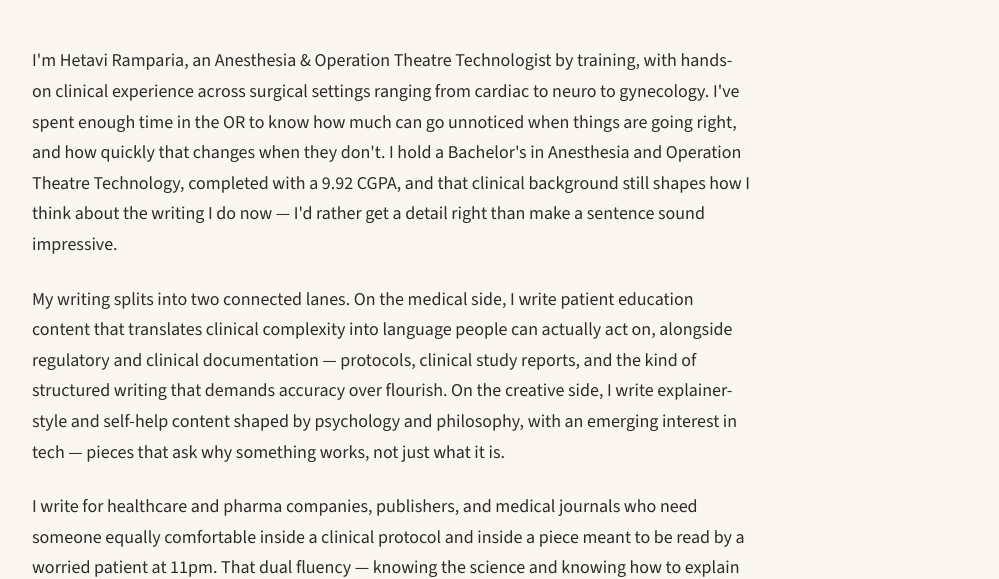
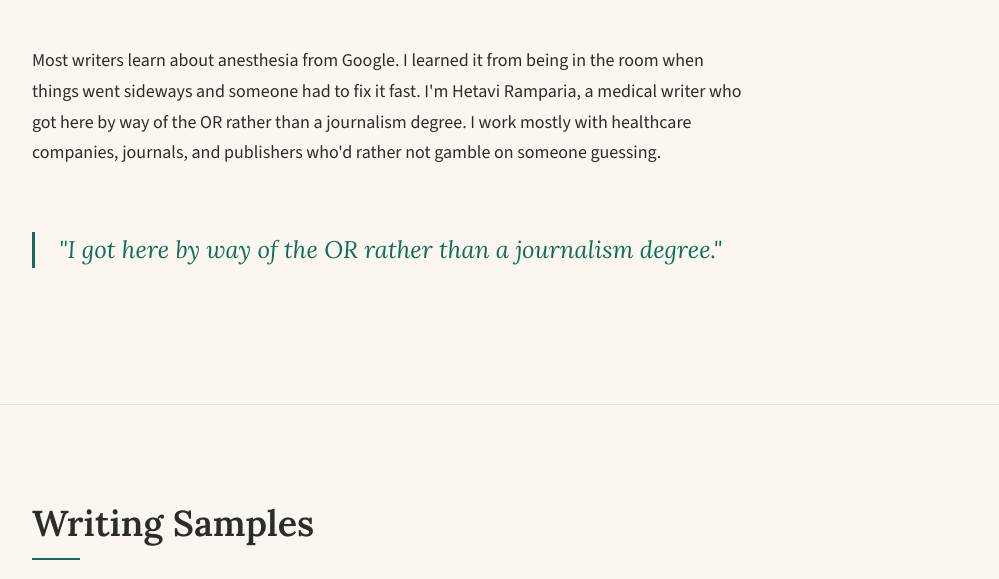
Before and after one commit to Hetavi369/hetavi-portfolio, a plain HTML site: page index.html in a window 1280 px wide. Shown: the part 375-954 px from the top of the page, without its empty margins (140-1139 px from the left). Drawn offline with nearby package versions, Linux system fonts and the light colour scheme.

Commit message:
Update index.html
update bio intro paragraph

```diff
--- a/index.html
+++ b/index.html
@@ -52,13 +52,11 @@
         </div>
 
         <div class="bio-paragraphs">
-          <p>I'm Hetavi Ramparia, an Anesthesia & Operation Theatre Technologist by training, with hands-on clinical experience across surgical settings ranging from cardiac to neuro to gynecology. I've spent enough time in the OR to know how much can go unnoticed when things are going right, and how quickly that changes when they don't. I hold a Bachelor's in Anesthesia and Operation Theatre Technology, completed with a 9.92 CGPA, and that clinical background still shapes how I think about the writing I do now — I'd rather get a detail right than make a sentence sound impressive.</p>
-          <p>My writing splits into two connected lanes. On the medical side, I write patient education content that translates clinical complexity into language people can actually act on, alongside regulatory and clinical documentation — protocols, clinical study reports, and the kind of structured writing that demands accuracy over flourish. On the creative side, I write explainer-style and self-help content shaped by psychology and philosophy, with an emerging interest in tech — pieces that ask why something works, not just what it is.</p>
-          <p>I write for healthcare and pharma companies, publishers, and medical journals who need someone equally comfortable inside a clinical protocol and inside a piece meant to be read by a worried patient at 11pm. That dual fluency — knowing the science and knowing how to explain it — is the throughline across everything in this portfolio.</p>
+          <p>Most writers learn about anesthesia from Google. I learned it from being in the room when things went sideways and someone had to fix it fast. I'm Hetavi Ramparia, a medical writer who got here by way of the OR rather than a journalism degree. I work mostly with healthcare companies, journals, and publishers who'd rather not gamble on someone guessing.</p>
 
           <blockquote class="bio-pullquote">
-            "I'd rather get a detail right than make a sentence sound impressive."
-          </blockquote>
+  "I got here by way of the OR rather than a journalism degree."
+</blockquote>
         </div>
       </div>
     </section>
```
